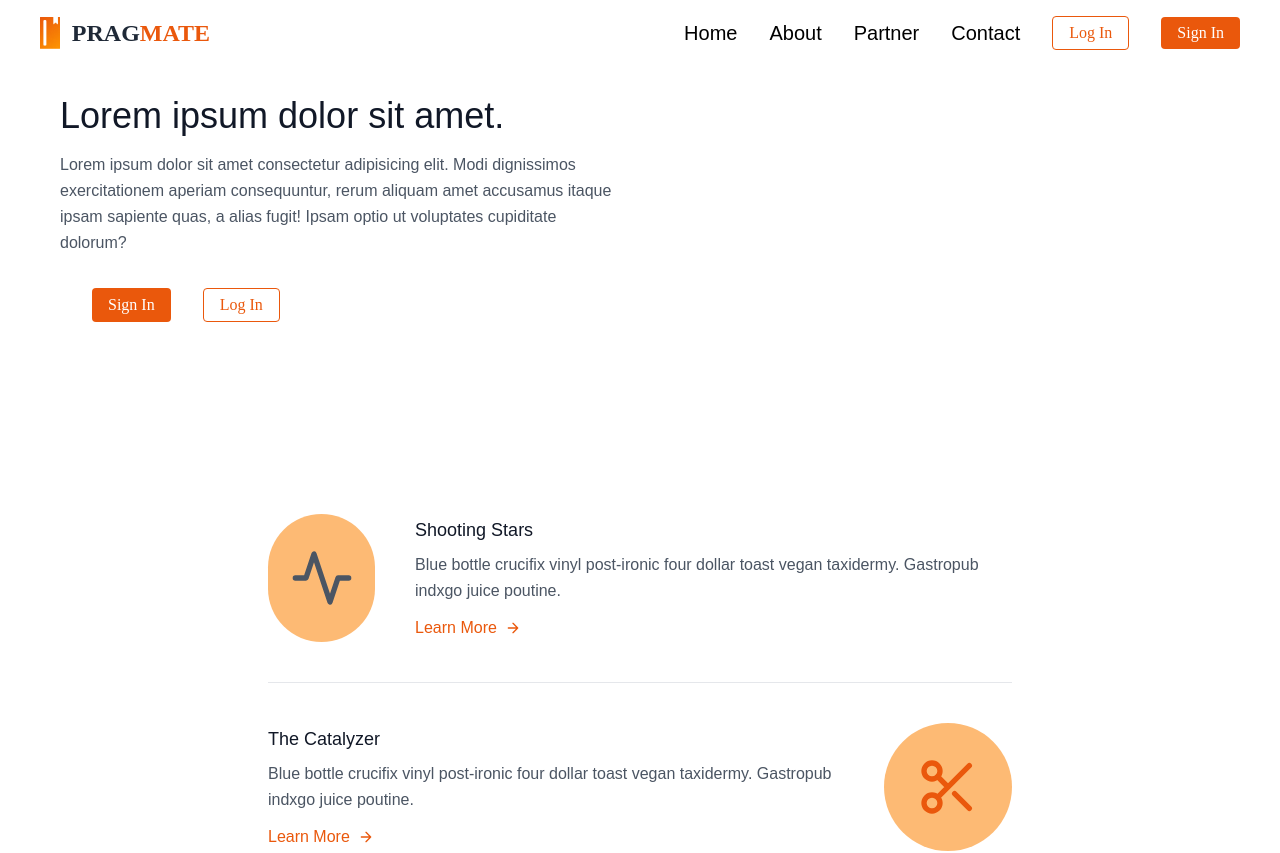
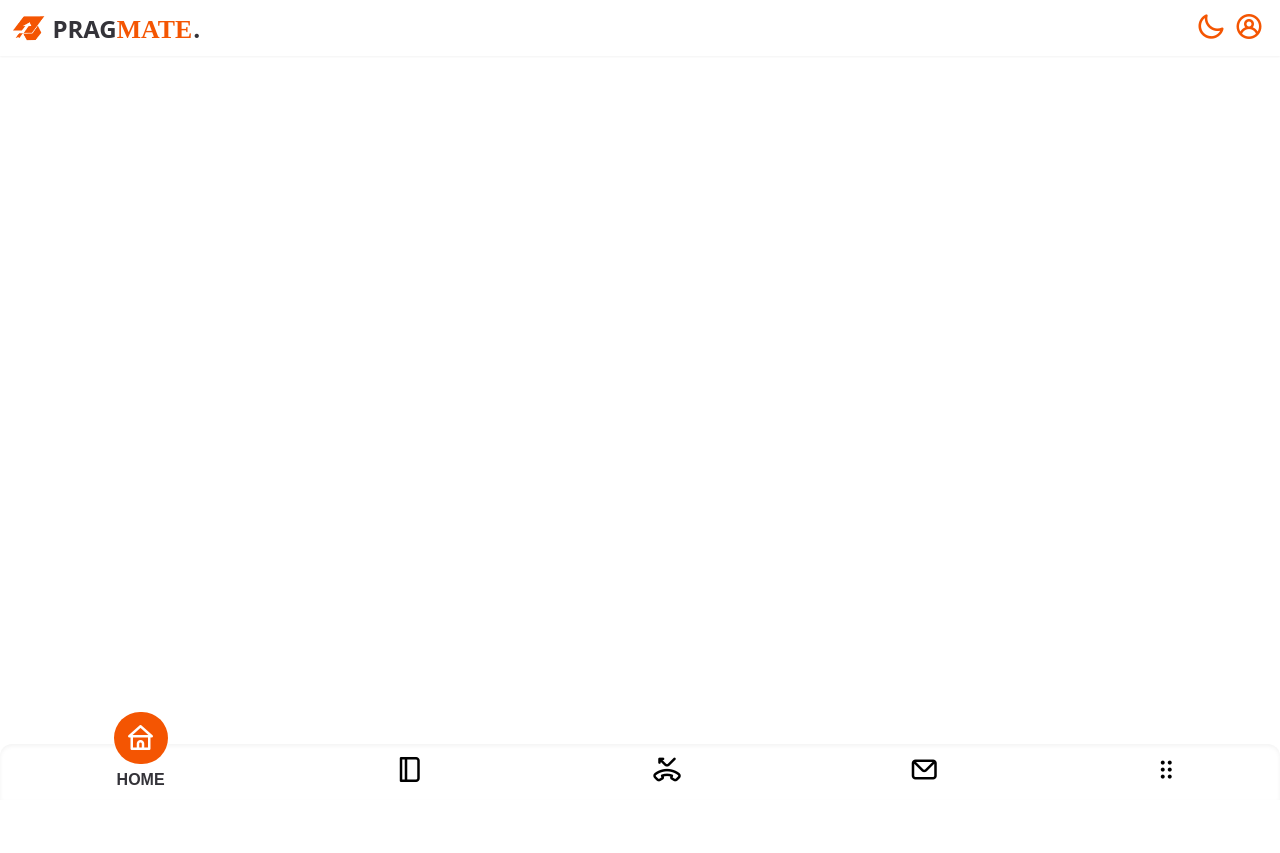
Before and after one commit to SubhranilRaha/Pragmate-Frontend, a React (Create React App) app: page / in a window 1280 px wide. Shown: the top 853 px of the page. After the commit the page ends 812 px from the top, so only its background shows below. Built offline with nearby package versions, Linux system fonts and the light colour scheme; the HTML template or start-up script is replaced by a standard one.

Commit message:
added bottom nav

```diff
--- a/src/App.js
+++ b/src/App.js
@@ -4,15 +4,17 @@ import Footer from './Components/Footer/Footer'
 import Contact from './Components/Contact/Contact'
 import Home from './Components/Home/Home'
 import Partners from './Components/Partners/Partner'
+import MobNav from './Components/MobileNav/mobnav'
 
 function App() {
   return (
     <div>
-      <Nav/>
+      {/* <Nav/>
       <Home/>
       <Partners/>
       <Contact/>
-      <Footer/>
+      <Footer/> */}
+      <MobNav/>
     </div>
   )
 }
--- /dev/null
+++ b/src/Components/MobileNav/mobnav.js
@@ -0,0 +1,90 @@
+import React from 'react'
+import icon from './logo.png'
+
+function Mobnav() {
+    const list= document.querySelectorAll('.list');
+    function activeLink(){
+        list.forEach((item) =>
+        item.classList.remove('active'));
+        this.classList.add('active');
+    }
+    list.forEach((item)=>
+    item.addEventListener('click',activeLink));
+
+
+
+  return (
+    <div className='flex flex-col justify-between h-screen '>
+        <div id="upnavbar" className="flex flex-row justify-between shadow-sm">
+                    <a href="/" className='flex items-center'>
+                    <img src={icon} alt="" className='py-2 pl-2 h-14 '/>
+                    <div className="">
+                    <span className="text-2xl font-popss font-cus text-txt">PRAG</span>
+                    <span className="font-[Poppins] text-cus font-extrabold text-first">MATE</span>
+                    <span className="font-[Poppins] text-4xl text-txt">.</span>
+                    </div>
+                    </a>
+            <div className='p-2 text-2xl text-first'>
+                <i class="uil uil-moon mr-2 text-3xl"></i>
+                <i class="uil uil-user-circle mr-2 text-3xl"></i>
+            </div>
+        </div>
+        <div id="bottomnavbar" className="navigation">
+        <ul className="flex items-center justify-around pt-3 pb-2 bg-white shadow-inner rounded-t-xl h-14 font-pops -z-20">
+
+            <li  className="z-10 list active">
+                <a href="#" className="navstyle group">
+                    <span className="mx-6 ">
+                    <i class="uil uil-home icon"></i>
+                    </span>
+                    <span className="text">HOME
+                    </span>
+                </a>
+            </li>
+
+            <li  className="list">
+                <a href="#"  className="navstyle group">
+                    <span className="mx-6">
+                    <i class="uil uil-diary-alt icon"></i>
+                    </span>
+                    <span className="text">PATH
+                    </span>
+                </a>
+            </li>
+
+            <li className="list">
+                <a href="#"  className="navstyle group">
+                    <span className="mx-6 ">
+                    <i class="uil uil-missed-call icon open:bg-black"></i>
+                    </span>
+                    <span className="text" open>STAFF
+                    </span>
+                </a>
+            </li>
+
+            <li  className="list">
+                <a href="#"  className="navstyle group">
+                    <span className="mx-6 ">
+                    <i class="uil uil-envelope icon"></i>
+                    </span>
+                    <span className="text">NEWS
+                    </span>
+                </a>
+            </li>
+
+            <li className="list" >
+                <a href="#"  className="navstyle group">
+                    <span className="mx-6"></span>
+                    <i class="uil uil-elipsis-double-v-alt text-2xl icon"></i>
+                    <span className="text">MORE
+                    </span>
+                </a>
+            </li>
+            <li className="hidden"></li>
+        </ul>
+        </div>
+    </div>
+  )
+}
+
+export default Mobnav
--- a/src/index.css
+++ b/src/index.css
@@ -6,12 +6,26 @@
     html {
         scroll-behavior: smooth;
     }
-    .btn1{
-        @apply text-white bg-orange-600 font-[Poppins] py-1 px-4 rounded md:ml-8 hover:bg-green-700
-        duration-500
+    .center{
+        @apply flex justify-center items-center
     }
-    .btn2{
-        @apply text-orange-600 border-orange-600 border font-[Poppins] py-1 px-4 rounded md:ml-8 hover:text-green-700  hover:border-green-700
-        duration-500
+    .navstyle{
+        @apply flex flex-col justify-center items-center
     }
+    .icon{
+        transition:0.5s;
+        @apply block text-3xl translate-y-2
+    }
+
+    .text{
+        transition:0.5s;
+        @apply  font-semibold text-txt -translate-y-3 opacity-0
+    }
+    li.active a .text {
+        @apply transform -translate-y-5 opacity-100
+    }
+    li.active a .icon {
+        @apply transform -translate-y-6 text-white bg-first py-2 px-3 rounded-full
+    }
+
 }
--- a/tailwind.config.js
+++ b/tailwind.config.js
@@ -3,13 +3,14 @@ module.exports = {
   content: ["./src/**/*.{js,jsx,ts,tsx}",],
   theme: {
     fontFamily: {
-      sans: ['Poppins', 'sans-serif'],
+      pops: ['Poppins', 'sans-serif'],
     },
     extend: {
       colors: {
         'first': '#F45502',
         'alt': '#FF9900',
-        'bg': '#e2e0e6',
+        'bgbody':'#f3f6fd',
+        'bg': '#f8fafc',
         'dbg': '#2a2a35',
         'body': '#ffffff',
         'sbody': '#414353',
@@ -18,6 +19,12 @@ module.exports = {
         'dtxt': '#cccdd0',
         'daltxt': '#d5d5e2',
       },
+      fontSize:{
+        'cus':'1.614rem'
+      },
+      fontWeight:{
+        'cus':'790'
+      }
     },
   },
   plugins: [],
```
Also changed, not shown: src/Components/MobileNav/logo.png (added), 1 other file (tests, documents, lock files or other folders).
